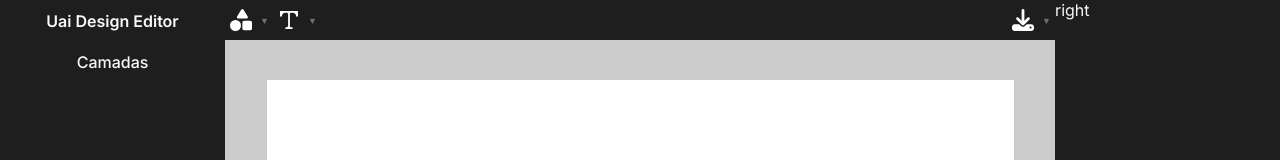
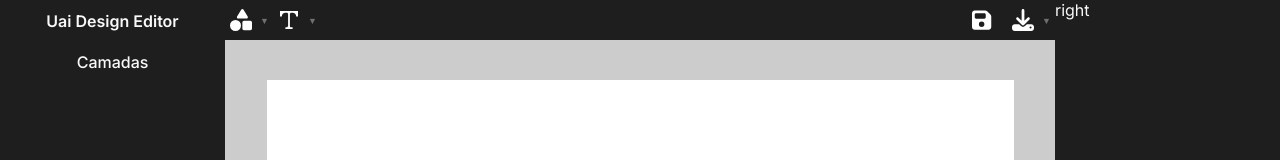
Before and after one commit to AntonioLourencos/Uai-Designer-Editor, a Vue app: page / in a window 1280 px wide. Shown: the top 160 px of the page. Built offline with nearby package versions, Linux system fonts and the light colour scheme.

Commit message:
save project on disk

```diff
--- a/src/app.scss
+++ b/src/app.scss
@@ -79,6 +79,14 @@ body {
                 font-size: 9px;
                 height: 100%;
                 background-color: transparent;
+            }
+
+            &.no-ctx {
+                width: auto;
+                padding: 1rem;
+                &::after {
+                    display: none;
+                }
             }
 
             &:hover {
--- a/src/components/panels/top/menu.vue
+++ b/src/components/panels/top/menu.vue
@@ -3,6 +3,8 @@ import domtoimage from 'dom-to-image';
 import { ElementType } from '../../../store/elements';
 import useElementsStore from '../../../store/elements';
 import { onMounted, ref } from 'vue';
+import Archive from '../../../utils/Archive';
+import { blob } from 'stream/consumers';
 
 const ctxMenu = ref<number | undefined>(undefined);
 
@@ -99,6 +101,12 @@ class CtxMenuOptions {
             console.log(response);
         };
     }
+
+    static saveProject() {
+        const data = useElementsStore().elements;
+        const blobData = Archive.createBlob(JSON.stringify(data), 'application/json');
+        Archive.download(`UAIDesign_${Date.now()}`, 'json', blobData);
+    }
 }
 </script>
 
@@ -124,10 +132,15 @@ class CtxMenuOptions {
 
         </div>
         <div class="right">
+            <div class="button icon no-ctx" :onclick="CtxMenuOptions.saveProject" title="Salvar projeto">
+                <i class="fas fa-save"></i>
+            </div>
+
             <div class="button icon" title="Exportar">
                 <i class="fas fa-download"></i>
             </div>
-            <div class="ctx-menu" :style="{ display: ctxMenu == 2 ? 'block' : 'none' }">
+
+            <div class="ctx-menu" :style="{ display: ctxMenu == 3 ? 'block' : 'none' }">
                 <li :onclick="() => CtxMenuOptions.export('png')">Exportar PNG</li>
                 <li :onclick="() => CtxMenuOptions.export('svg')">Exportar SVG</li>
                 <li :onclick="() => CtxMenuOptions.export('jpeg')">Exportar JPEG</li>
--- /dev/null
+++ b/src/utils/Archive.ts
@@ -0,0 +1,21 @@
+class Archive {
+    static createBlob(content: any, mimeType?: string) {
+        mimeType = mimeType ?? 'text/plain';
+        const blob = new Blob([content], {type: mimeType});
+        return blob;
+    }
+
+    static download(filename: string, ext: string, blob: Blob) {
+        filename = filename ?? new Date().getTime();
+        const url = window.URL.createObjectURL(blob);
+        const link = document.createElement('a');
+        link.href = url;
+        link.download = `${filename}.${ext}`;
+        document.body.append(link);
+        link.click();
+    }
+
+}
+
+
+export default Archive;
```
